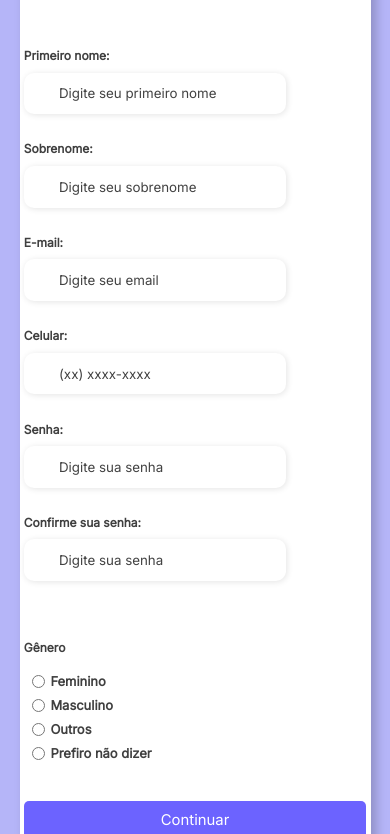
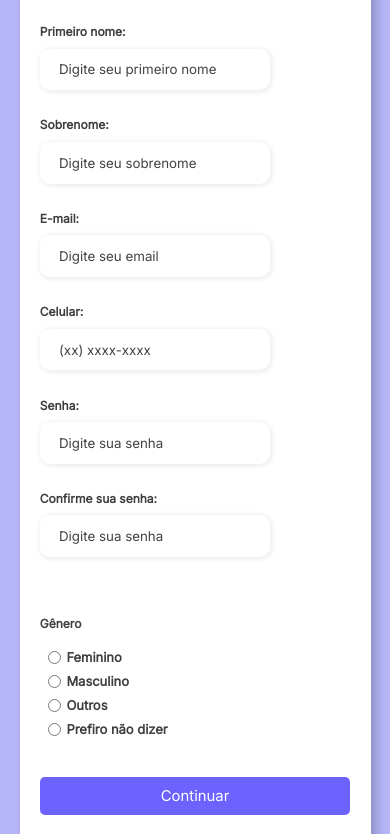
Before and after one commit to kauamunizz/5.Tela_formulario, a plain HTML site: page index.html in a window 390 px wide. Shown: the part 190-1024 px from the top of the page. Drawn offline with Linux system fonts and the light colour scheme.

Commit message:
version final

```diff
--- a/css/style.css
+++ b/css/style.css
@@ -193,15 +193,12 @@ body {
         height: auto;
     }
     .form {
-        margin-top: 20rem;
+        padding-top: 20rem;
     }
     .input-group {
         flex-direction: column;
         flex-wrap: nowrap;
         padding-right: 5rem;
-    }
-    .input-box input {
-        padding: 0.8rem 2.2rem;
     }
     .gender-inputs {
         margin-top: 1rem;
```
